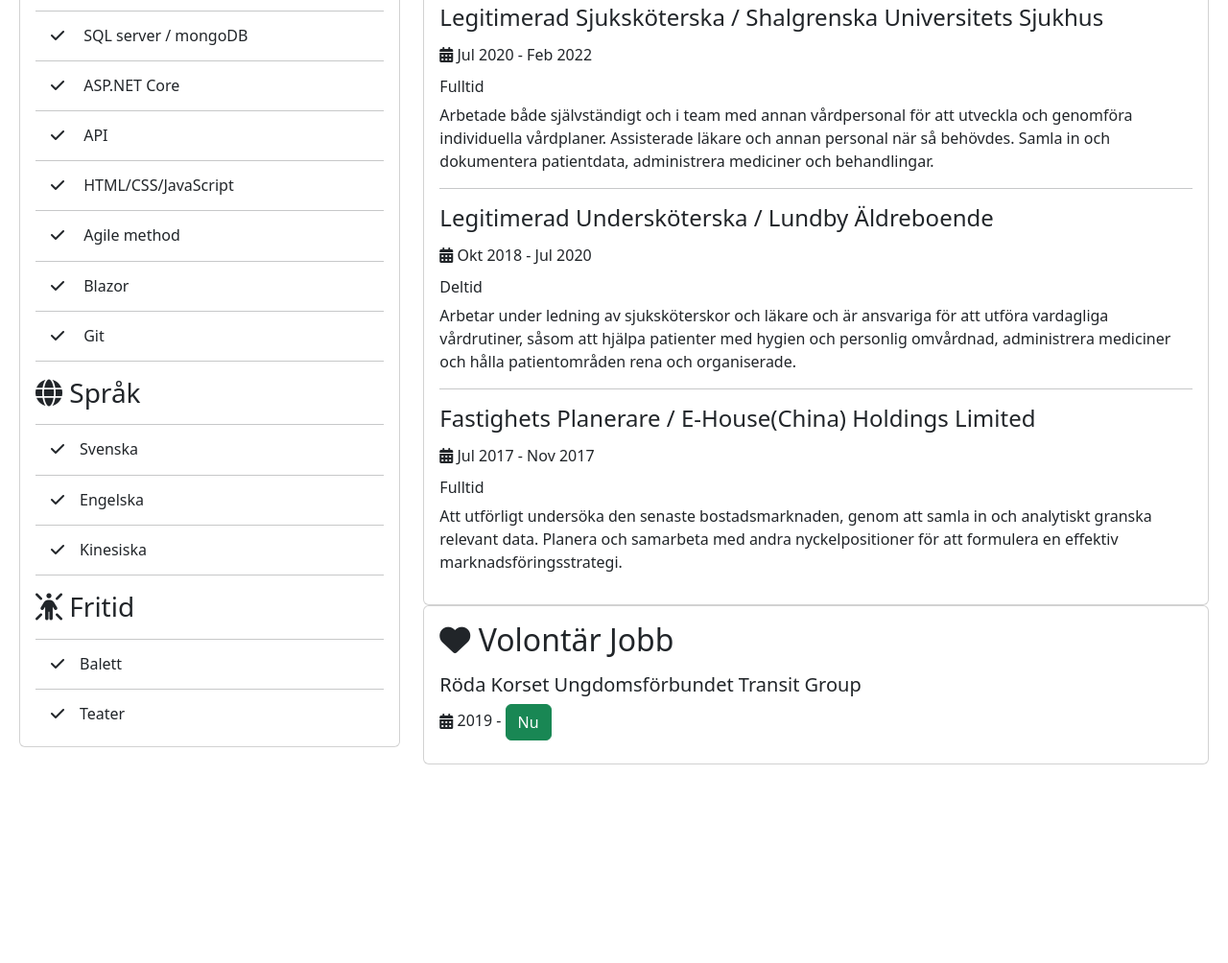
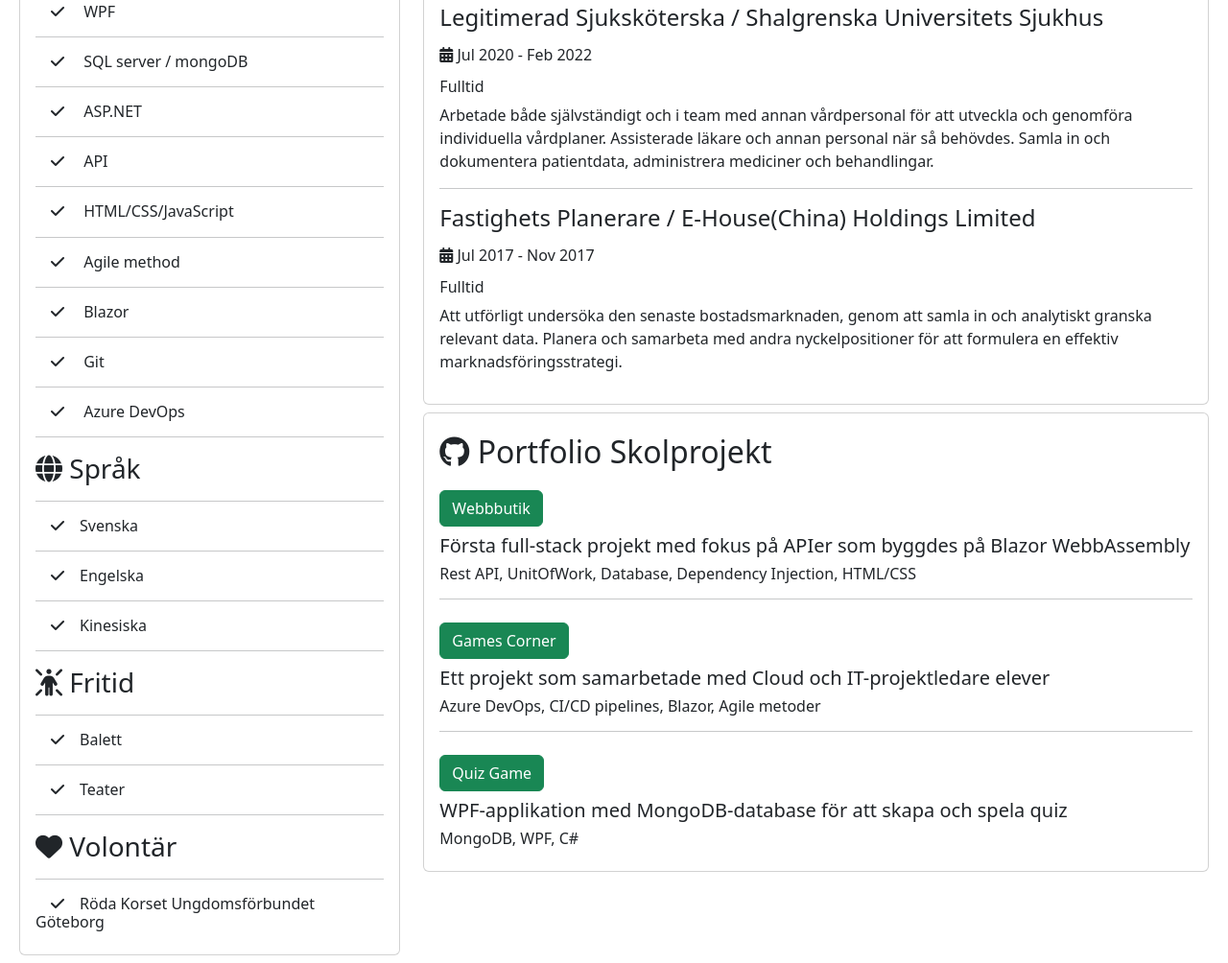
Before and after one commit to coldmagpie/MyCV, a plain HTML site: page index.html in a window 1280 px wide. Shown: the part 921-1925 px from the top of the page at 96% size. Before the commit the page ends 1734 px from the top, so only its background shows below. Drawn offline with nearby package versions, Linux system fonts and the light colour scheme.

Commit message:
Add portfolio

```diff
--- a/index.html
+++ b/index.html
@@ -23,9 +23,11 @@
                         <h6><i class="fa-solid fa-briefcase"></i> .NET developer in training </h6>
                         <h6><i class="fas fa-home mr-2"></i> Göteborg, Sverige</h6>
                         <h6><i class="fas fa-envelope mr-2"></i> ma.ji.leng@gmail.com</h6>
-                        <h6><i class="fas fa-phone-alt"></i> +4672975-9939</h6>
+                        <h6><i class="fas fa-phone-alt"></i> 072-9759939</h6>
                         <h6><i class="fa-brands fa-linkedin"></i> <a class="text-decoration-none"
                                 href="https://www.linkedin.com/in/jing-leng-135878188/">LinkedIn</a></h6>
+                        <h6><i class="fa-brands fa-github"></i> <a class="text-decoration-none"
+                                href="https://github.com/coldmagpie">GitHub</a></h6>
                         <hr>
                         <h3><i class="fas fa-asterisk mr-2"></i> Kompetens</h3>
                         <hr>
@@ -39,7 +41,7 @@
                         <hr>
                         <h6><i class="fa-solid fa-check mx-3"></i> SQL server / mongoDB</h6>
                         <hr>
-                        <h6><i class="fa-solid fa-check mx-3"></i> ASP.NET Core</h6>
+                        <h6><i class="fa-solid fa-check mx-3"></i> ASP.NET</h6>
                         <hr>
                         <h6><i class="fa-solid fa-check mx-3"></i> API</h6>
                         <hr>
@@ -50,6 +52,8 @@
                         <h6><i class="fa-solid fa-check mx-3"></i> Blazor</h6>
                         <hr>
                         <h6><i class="fa-solid fa-check mx-3"></i> Git</h6>
+                        <hr>
+                        <h6><i class="fa-solid fa-check mx-3"></i> Azure DevOps</h6>
                         <hr>
 
                         <h3><i class="fas fa-globe mr-3"></i> Språk</h3>
@@ -66,6 +70,11 @@
                         <h6><i class="fa-solid fa-check mx-3"></i>Balett</h6>
                         <hr>
                         <h6><i class="fa-solid fa-check mx-3"></i>Teater</h6>
+                        <hr>
+                        <h3><i class="fa-solid fa-heart mr-3"></i> Volontär</h3>
+                        <hr>
+                        <h6><i class="fa-solid fa-check mx-3"></i>Röda Korset Ungdomsförbundet Göteborg</h6>
+
                     </div>
                 </div>
             </div>
@@ -120,16 +129,6 @@
 
                             </p>
                             <hr>
-                            <h4>Legitimerad Undersköterska / Lundby Äldreboende</h4>
-                            <h6><i class="fa-solid fa-calendar-days my-2 mr-3"></i> Okt 2018 - Jul 2020
-                            </h6>
-                            <h6>Deltid</h6>
-                            <p>
-                                Arbetar under ledning av sjuksköterskor och läkare och är ansvariga för att utföra
-                                vardagliga vårdrutiner, såsom att hjälpa patienter med hygien och personlig omvårdnad,
-                                administrera mediciner och hålla patientområden rena och organiserade.
-                            </p>
-                            <hr>
                             <h4>Fastighets Planerare / E-House(China) Holdings Limited</h4>
                             <h6><i class="fa-solid fa-calendar-days my-2 mr-3"></i> Jul 2017 - Nov 2017
                             </h6>
@@ -141,12 +140,26 @@
                             </p>
                     </div>
                 </div>
-                <div class="card mb-2">
+
+                <div class="card mt-2">
                     <div class="card-body">
-                        <h2><i class="fa-solid fa-heart"></i> Volontär Jobb</h2>
-                        <h5 class="mt-3">Röda Korset Ungdomsförbundet Transit Group</h5>
-                        <h6><i class="fa-solid fa-calendar-days my-2 mr-3"></i> 2019 - <button
-                                class="btn btn-success">Nu</button> </h6>
+                        <h2><i class="fa-brands fa-github my-2 mr-3"></i> Portfolio Skolprojekt</h2>
+                        <a href="https://github.com/coldmagpie/Labb-2-Webdevelopment"><button
+                                class="btn btn-success mt-2">Webbbutik</button></a>
+                        <h5 class="mt-2">Första full-stack projekt med fokus på APIer som byggdes på Blazor WebbAssembly
+                        </h5>
+                        <h6>Rest API, UnitOfWork, Database, Dependency Injection, HTML/CSS</h6>
+                        <hr>
+                        <a href="https://github.com/coldmagpie/GamesCorner"><button class="btn btn-success mt-2">Games
+                                Corner</button></a>
+                        <h5 class="mt-2">Ett projekt som samarbetade med Cloud och IT-projektledare elever
+                        </h5>
+                        <h6>Azure DevOps, CI/CD pipelines, Blazor, Agile metoder</h6>
+                        <hr>
+                        <a href="https://github.com/coldmagpie/Labb-3-Database"><button
+                                class="btn btn-success mt-2">Quiz Game</button></a>
+                        <h5 class="mt-2">WPF-applikation med MongoDB-database för att skapa och spela quiz</h5>
+                        <h6>MongoDB, WPF, C#</h6>
                     </div>
                 </div>
             </div>
```
